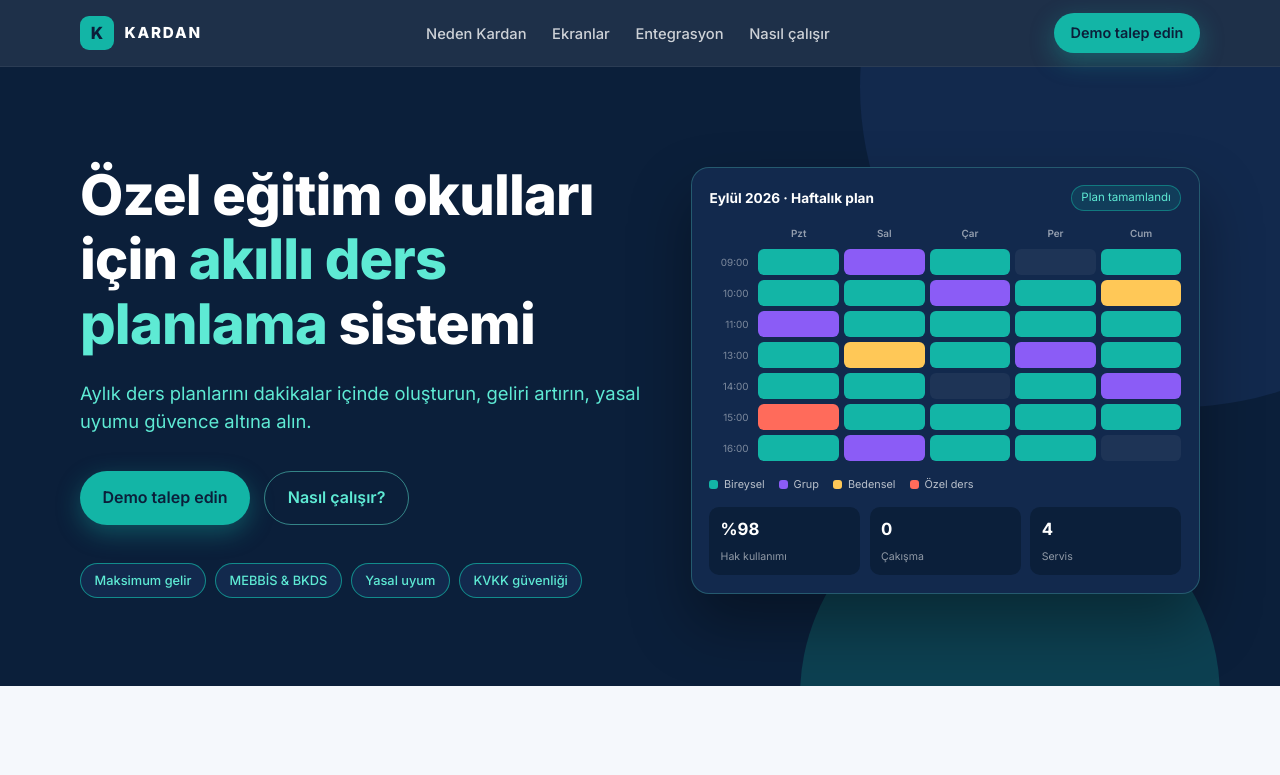
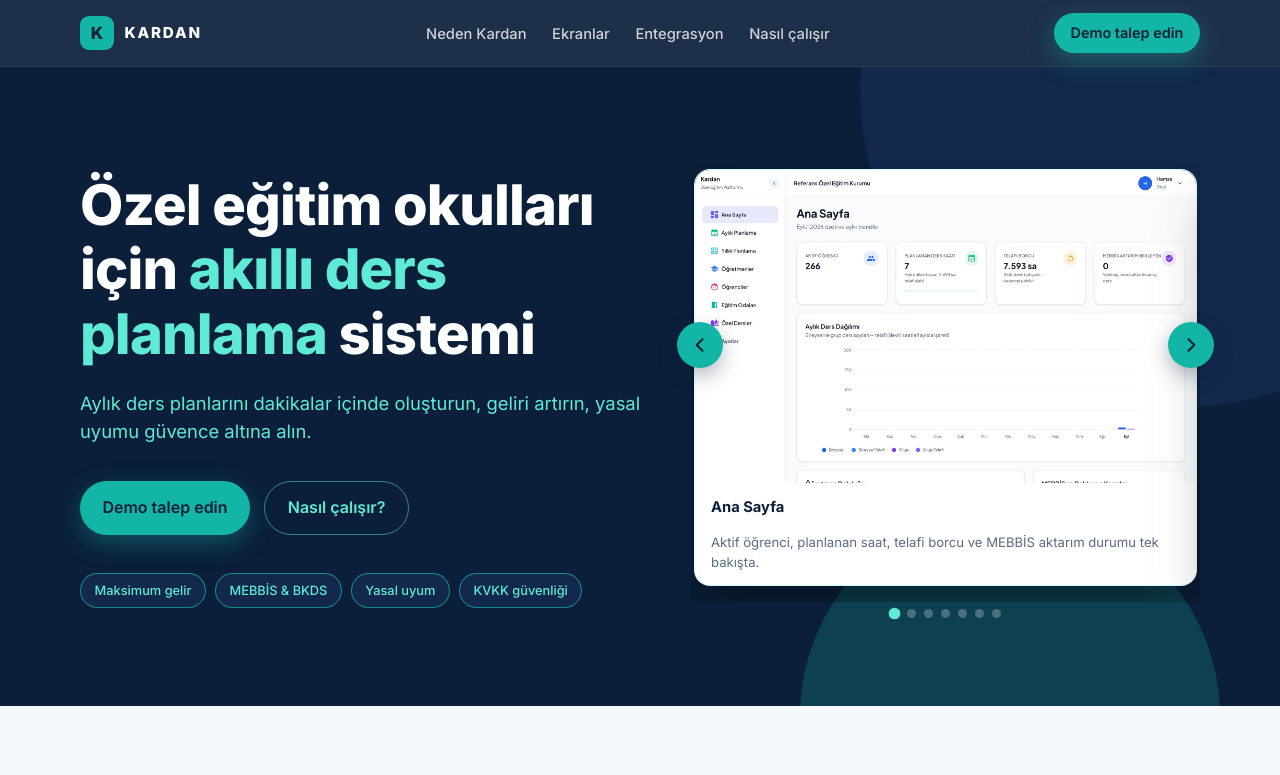
Before and after one commit to tayfunusta20/kardan-site, a plain HTML site: page index.html in a window 1280 px wide. Shown: the top 775 px of the page. Drawn offline with Linux system fonts and the light colour scheme.

Commit message:
Hero: real app screenshot carousel replaces the mock schedule board

```diff
--- a/index.html
+++ b/index.html
@@ -64,26 +64,7 @@
     .chips { display: flex; flex-wrap: wrap; gap: .55rem; margin-top: 2.4rem; }
     .chips span { border: 1px solid rgba(19,181,166,.7); background: var(--navy2); color: var(--mint); font-size: .8rem; font-weight: 500; padding: .4rem .85rem; border-radius: 999px; }
 
-    /* schedule illustration */
-    .board { background: var(--navy2); border: 1px solid rgba(94,234,212,.25); border-radius: 18px; padding: 1.1rem; box-shadow: 0 30px 60px rgba(0,0,0,.35); }
-    .board-head { display: flex; align-items: center; justify-content: space-between; margin-bottom: .9rem; }
-    .board-head b { font-size: .85rem; color: #fff; }
-    .board-head .ok { font-size: .72rem; color: var(--mint); background: rgba(19,181,166,.15); border: 1px solid rgba(19,181,166,.5); border-radius: 999px; padding: .2rem .6rem; }
-    .grid { display: grid; grid-template-columns: 44px repeat(5, 1fr); gap: 5px; font-size: .62rem; }
-    .grid .h { color: rgba(255,255,255,.55); text-align: center; padding-bottom: .2rem; font-weight: 600; }
-    .grid .t { color: rgba(255,255,255,.45); text-align: right; padding-right: .3rem; line-height: 26px; }
-    .grid .c { height: 26px; border-radius: 6px; background: rgba(255,255,255,.05); }
-    .grid .c.i { background: var(--teal); }
-    .grid .c.g { background: var(--violet); }
-    .grid .c.b { background: var(--gold); }
-    .grid .c.p { background: var(--coral); }
-    .legend { display: flex; gap: .9rem; margin-top: .9rem; font-size: .68rem; color: rgba(255,255,255,.7); flex-wrap: wrap; }
-    .legend i { display: inline-block; width: 9px; height: 9px; border-radius: 3px; margin-right: .35rem; vertical-align: -1px; }
-    .stats { display: grid; grid-template-columns: repeat(3, 1fr); gap: .6rem; margin-top: .9rem; }
-    .stats div { background: var(--navy); border-radius: 10px; padding: .55rem .7rem; }
-    .stats b { display: block; color: #fff; font-size: 1.05rem; }
-    .stats small { color: rgba(255,255,255,.55); font-size: .66rem; }
-    @media (max-width: 900px) { .hero .wrap { grid-template-columns: 1fr; } .board { max-width: 520px; } }
+    @media (max-width: 900px) { .hero .wrap { grid-template-columns: 1fr; } .hero .carousel { max-width: 560px; } }
 
     /* cards */
     .cards { display: grid; gap: 1.2rem; margin-top: 2.6rem; }
@@ -164,7 +145,16 @@
     h2.sec { font-size: clamp(1.7rem, 3.2vw, 2.3rem); font-weight: 800; }
 
     /* screenshots carousel */
-    .carousel { position: relative; margin-top: 2.6rem; }
+    .carousel { position: relative; }
+    .hero .carousel { width: 100%; min-width: 0; }
+    .hero .slide figure { box-shadow: 0 30px 60px rgba(0,0,0,.35); border-color: rgba(94,234,212,.25); }
+    .hero .slide figcaption { padding: .8rem 1rem; color: var(--ink); }
+    .hero .slide figcaption b { font-size: .92rem; }
+    .hero .slide figcaption span { font-size: .82rem; }
+    .hero .car-btn { background: var(--teal); color: var(--navy); }
+    .hero .car-btn:hover { background: var(--mint); }
+    .hero .dots button { background: rgba(255,255,255,.25); }
+    .hero .dots button.on { background: var(--mint); }
     .track { display: flex; gap: 1.2rem; overflow-x: auto; scroll-snap-type: x mandatory; scroll-behavior: smooth; scrollbar-width: none; padding: .4rem .2rem 1rem; }
     .track::-webkit-scrollbar { display: none; }
     .slide { flex: 0 0 100%; scroll-snap-align: center; }
@@ -211,29 +201,11 @@
         <span>Maksimum gelir</span><span>MEBBİS &amp; BKDS</span><span>Yasal uyum</span><span>KVKK güvenliği</span>
       </div>
     </div>
-    <div class="board" aria-hidden="true">
-      <div class="board-head"><b>Eylül 2026 · Haftalık plan</b><span class="ok">Plan tamamlandı</span></div>
-      <div class="grid">
-        <div></div><div class="h">Pzt</div><div class="h">Sal</div><div class="h">Çar</div><div class="h">Per</div><div class="h">Cum</div>
-        <div class="t">09:00</div><div class="c i"></div><div class="c g"></div><div class="c i"></div><div class="c"></div><div class="c i"></div>
-        <div class="t">10:00</div><div class="c i"></div><div class="c i"></div><div class="c g"></div><div class="c i"></div><div class="c b"></div>
-        <div class="t">11:00</div><div class="c g"></div><div class="c i"></div><div class="c i"></div><div class="c i"></div><div class="c i"></div>
-        <div class="t">13:00</div><div class="c i"></div><div class="c b"></div><div class="c i"></div><div class="c g"></div><div class="c i"></div>
-        <div class="t">14:00</div><div class="c i"></div><div class="c i"></div><div class="c"></div><div class="c i"></div><div class="c g"></div>
-        <div class="t">15:00</div><div class="c p"></div><div class="c i"></div><div class="c i"></div><div class="c i"></div><div class="c i"></div>
-        <div class="t">16:00</div><div class="c i"></div><div class="c g"></div><div class="c i"></div><div class="c i"></div><div class="c"></div>
-      </div>
-      <div class="legend">
-        <span><i style="background:var(--teal)"></i>Bireysel</span>
-        <span><i style="background:var(--violet)"></i>Grup</span>
-        <span><i style="background:var(--gold)"></i>Bedensel</span>
-        <span><i style="background:var(--coral)"></i>Özel ders</span>
-      </div>
-      <div class="stats">
-        <div><b>%98</b><small>Hak kullanımı</small></div>
-        <div><b>0</b><small>Çakışma</small></div>
-        <div><b>4</b><small>Servis</small></div>
-      </div>
+    <div class="carousel" id="ekranlar">
+      <button class="car-btn prev" type="button" aria-label="Önceki"><svg viewBox="0 0 24 24" fill="none" stroke="currentColor" stroke-width="2.5" stroke-linecap="round" stroke-linejoin="round"><path d="M15 5l-7 7 7 7"/></svg></button>
+      <div class="track" id="track"></div>
+      <button class="car-btn next" type="button" aria-label="Sonraki"><svg viewBox="0 0 24 24" fill="none" stroke="currentColor" stroke-width="2.5" stroke-linecap="round" stroke-linejoin="round"><path d="M9 5l7 7-7 7"/></svg></button>
+      <div class="dots" id="dots"></div>
     </div>
   </div>
 </section>
@@ -320,20 +292,6 @@
         <div class="ic" style="background:#E2F4FD;color:var(--sky)"><svg viewBox="0 0 24 24" fill="none" stroke="currentColor" stroke-width="2" stroke-linecap="round" stroke-linejoin="round"><rect x="4" y="10" width="16" height="11" rx="2"/><path d="M8 10V7a4 4 0 0 1 8 0v3"/></svg></div>
         <h3>KVKK güvenliği</h3><p>Her okulun verisi izole; çok katmanlı erişim koruması ile saklanır.</p>
       </div>
-    </div>
-  </div>
-</section>
-
-<section id="ekranlar" style="background:#EEF3F9">
-  <div class="wrap">
-    <span class="eyebrow">Uygulamadan</span>
-    <h2 class="sec">Kardan'ı yakından görün</h2>
-    <p class="lead" style="margin-top:.9rem">Planlama ekranından MEBBİS aktarımına kadar günlük işinizi yürüttüğünüz ekranlar.</p>
-    <div class="carousel">
-      <button class="car-btn prev" type="button" aria-label="Önceki"><svg viewBox="0 0 24 24" fill="none" stroke="currentColor" stroke-width="2.5" stroke-linecap="round" stroke-linejoin="round"><path d="M15 5l-7 7 7 7"/></svg></button>
-      <div class="track" id="track"></div>
-      <button class="car-btn next" type="button" aria-label="Sonraki"><svg viewBox="0 0 24 24" fill="none" stroke="currentColor" stroke-width="2.5" stroke-linecap="round" stroke-linejoin="round"><path d="M9 5l7 7-7 7"/></svg></button>
-      <div class="dots" id="dots"></div>
     </div>
   </div>
 </section>
```
